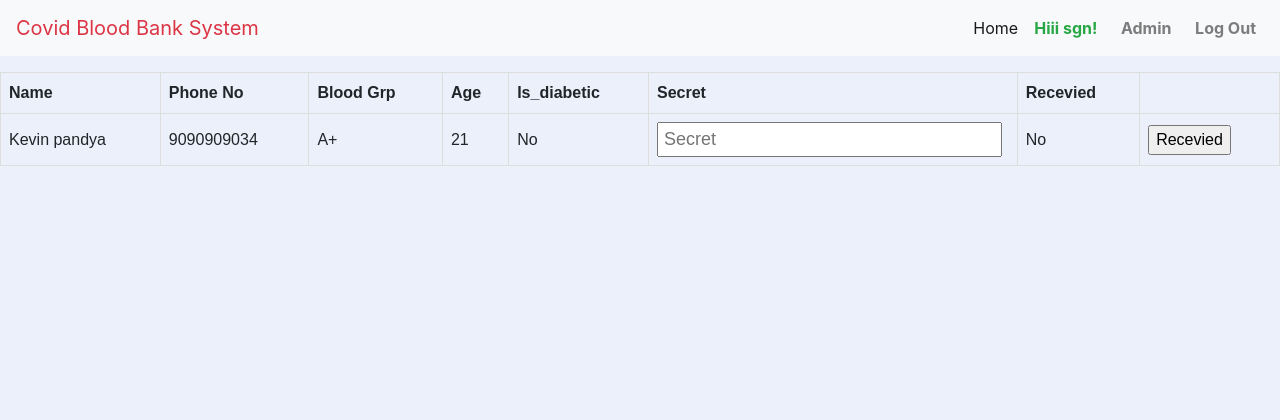
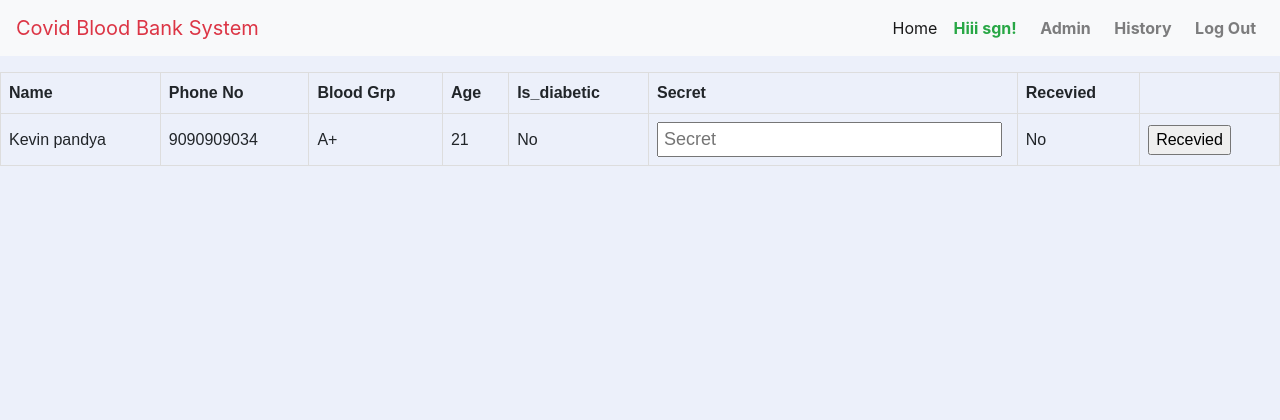
Before and after one commit to anilprajapati22/CovidPlazmaBank, a Django app: page /BankAdminPage in a window 1280 px wide. Shown: the top 420 px of the page. Run offline with Django 3.2, Linux system fonts and the light colour scheme; a user stored in the database is signed in; data comes from the database, SQL or seed files in the repository; both versions use the stored data as it was after the commit; some libraries are stand-ins or nearby versions.

Commit message:
bank_history_list

```diff
--- a/BankApp/urls.py
+++ b/BankApp/urls.py
@@ -10,5 +10,6 @@ urlpatterns = [
     path("RequesterBloodIsAvailable", views.RequesterBloodIsAvailable, name="RequesterBloodIsAvailable"),
     path("Donner", views.Donner, name="Donner"),
     path("BankAdminPage", views.BankAdminPage, name="BankAdminPage"),
+    path("BankAdminPageHistory", views.BankAdminPageHistory, name='BankAdminPageHistory'),
     path("is_donner_already_donated", views.is_donner_already_donated, name="is_donner_already_donated"),
 ]
--- a/BankApp/views.py
+++ b/BankApp/views.py
@@ -111,8 +111,6 @@ def callSQS(Secret,email,Ddate,Baddress):
 	)
 
 	print(response['MessageId'])
-
-
 
 
 def Donner(request):
@@ -334,4 +332,26 @@ def BankAdminPage(request):
                                                             "Perror":"Plase Check Secret and enter again" })
 
 	DonnerData = DonnerModel.objects.filter(is_recived_by_bank=0)
-	return render (request=request, template_name="BankAdmin.html", context={"DonnerData":DonnerData})
+	return render (request=request, template_name="BankAdmin.html", context={"DonnerData":DonnerData,"is_history":True,})
+
+def BankAdminPageHistory(request):
+	if request.method == "POST":
+		print(request.POST["Secret"],"\n\n\n")
+		print(request.POST['id1'])
+		addBlood = DonnerModel.objects.get(id=request.POST['id1'])
+		if addBlood.Secret == request.POST['Secret']:
+			addBlood.is_recived_by_bank = True
+			addBlood.save()
+			SendBankCertificate(request.POST['fullname'],request.POST['Did'])
+			#send email to user with certificate.
+			DonnerData = DonnerModel.objects.filter(is_recived_by_bank=0)
+			return render (request=request, template_name="BankAdmin.html", context={"DonnerData":DonnerData})
+		else:
+			DonnerData = DonnerModel.objects.filter(is_recived_by_bank=0)
+			return render (request=request, template_name="BankAdmin.html", context={"DonnerData":DonnerData,
+                                                            "Perror":"Plase Check Secret and enter again" })
+
+	DonnerData = DonnerModel.objects.all()
+	return render (request=request, template_name="BankAdmin.html", context={"DonnerData":DonnerData,
+									  										 "is_history":False,
+									  								})
--- a/templates/BankAdmin.html
+++ b/templates/BankAdmin.html
@@ -27,9 +27,13 @@ tr:nth-child(even) {
     <th>Blood Grp</th>
 	<th>Age</th>
 	<th>Is_diabetic</th>
-	<th>Secret </th>
+	{% if is_history %}
+		<th>Secret </th>
+	{%endif%}
 	<th>Recevied</th>
-	<th></th>
+	{% if is_history %}
+		<th></th>
+	{%endif%}
   </tr>
 
   <p style={color:"red"}>
@@ -55,9 +59,11 @@ tr:nth-child(even) {
 		{%endif%}
 
 		</td>
+		{% if is_history %}
 		<td>
 			<input type="text" name="Secret" placeholder="Secret">
 		</td>
+		{%endif%}
 		<td>
 
 		{% if i.is_recived_by_bank %}
@@ -67,9 +73,11 @@ tr:nth-child(even) {
 		{%endif%}
 
 		</td>
+		{% if is_history %}
 		<td>
 			<input type="submit" name="login" value="Recevied">
 		</td>
+		{%endif%}
 		</form>
 
 	</tr>
--- a/templates/base.html
+++ b/templates/base.html
@@ -177,14 +177,18 @@ body {
 				{% if user.is_authenticated %}
 				<a href="{% url 'home' %}" class="nav-link text-success">  <b>Hiii {{ user.username }}!</b></a>
 				</li>
-				<li class="nav-item ">
+
 					 {% if request.user.is_staff%}
+                        <li class="nav-item ">
 						 <a href="{% url 'BankAdminPage' %}" class="nav-link "> <b>&nbsp;&nbsp;Admin </b></a>
-						 </li>
+						</li>
+                        <li class="nav-item "></li>
+						 <a href="{% url 'BankAdminPageHistory' %}" class="nav-link "> <b>&nbsp;&nbsp;History </b></a>
+						</li>
 					 {%else%}
 					 <li class="nav-item ">
 						 <a href="{% url 'Donner' %}" class="nav-link "> <b>Donate</b>  </a>
-		 </li>
+		            </li>
 					 {%endif%}
 					 <a href="{% url 'logout' %}" class="nav-link "> <b>&nbsp;&nbsp;Log Out </b></a>
 				 {% else%}
```
Also changed, not shown: db.sqlite3.
